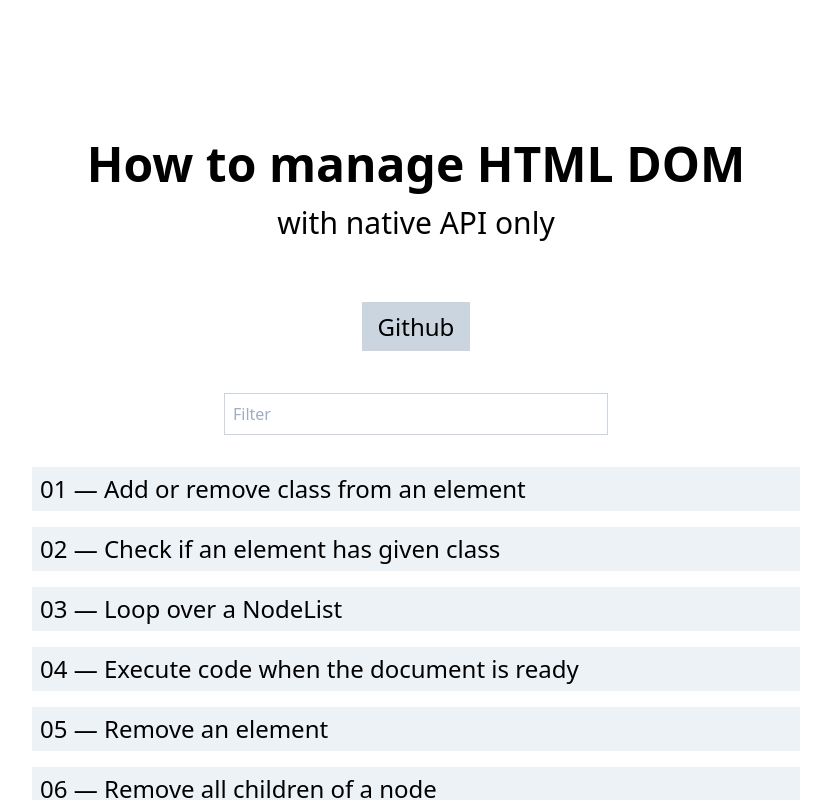
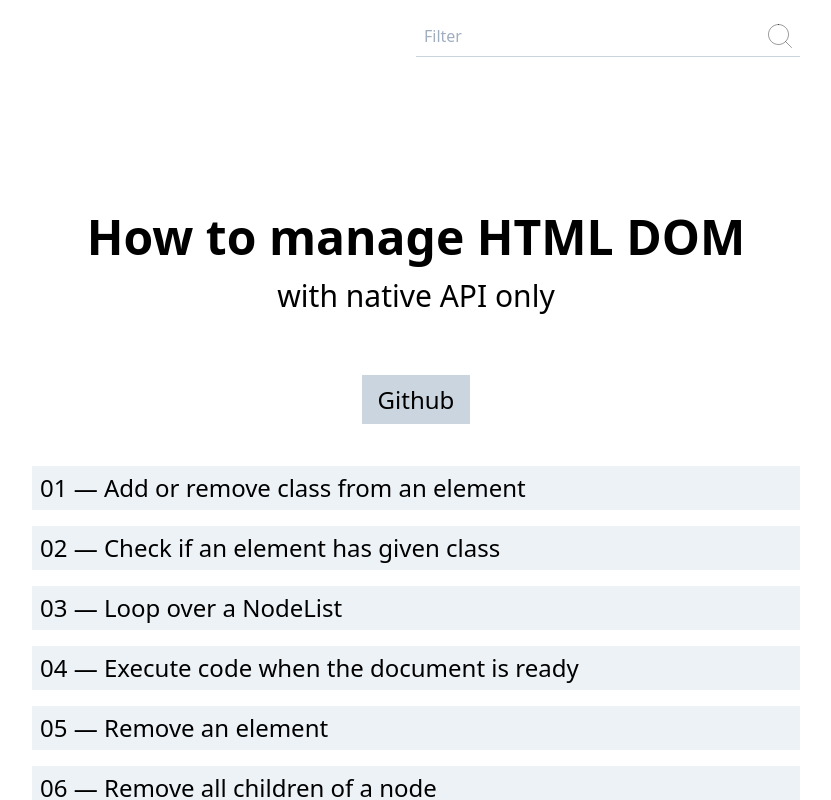
Before and after one commit to phuocng/html-dom, a React app: page / in a window 1280 px wide. Shown: the top 800 px of the page, without its empty margins (224-1055 px from the left). Built offline with nearby package versions, Linux system fonts and the light colour scheme.

Commit message:
Move Filter box to layout

```diff
--- a/client/components/Filter.tsx
+++ b/client/components/Filter.tsx
@@ -1,24 +1,35 @@
-import React, { useState } from 'react';
+import React, { useRef, useState } from 'react';
 import { Link } from 'react-router-dom';
 
 import TaskMetaList from '../constants/TaskMetaList';
+import SearchIcon from './SearchIcon';
 
 const Filter: React.FC<{}> = () => {
     const [keyword, setKeyword] = useState('');
-    const onChange = (e: React.ChangeEvent<HTMLInputElement>) => setKeyword(e.target.value);
+    const searchBoxRef = useRef<HTMLInputElement>();
+
+    const onClickSearchIcon = () => searchBoxRef.current.focus();
+    const onChangeSearchBox = (e: React.ChangeEvent<HTMLInputElement>) => setKeyword(e.target.value);
+    const onClickTask = () => setKeyword('');
+
     const tasks = keyword
                 ? TaskMetaList.filter((v) => v.title.toLowerCase().includes(keyword.toLowerCase()))
                 : [];
 
     return (
         <div className='w-full relative'>
-            <div className='border border-gray-400'>
+            <div className={`border-b border-gray-400`}>
                 <input
-                    className='border-none w-full p-2'
+                    ref={searchBoxRef}
+                    className='border-none w-full p-2 flex-1'
                     placeholder='Filter'
-                    onChange={onChange}
+                    value={keyword}
+                    onChange={onChangeSearchBox}
                 />
             </div>
+            <button className='absolute border-none p-2 right-0 top-0' onClick={onClickSearchIcon}>
+                <SearchIcon />
+            </button>
             {keyword && tasks.length === 0 && (
                 <div className='absolute left-0 w-full bg-white border-l border-r border-b border-gray-400 p-2'>
                     Not found
@@ -26,18 +37,19 @@ const Filter: React.FC<{}> = () => {
             )}
             {keyword && tasks.length > 0 && (
                 <div
-                    className='absolute left-0 w-full bg-white border-l border-r border-gray-400 overflow-auto'
+                    className='absolute left-0 w-full bg-white border-l border-r border-b border-gray-400 overflow-auto'
                     style={{ maxHeight: '300px' }}
                 >
                     <ul>
                     {
-                        tasks.map((task) => {
+                        tasks.map((task, index) => {
                             return (
                                 <li
                                     key={task.slug}
-                                    className='border-b border-gray-400 hover:bg-gray-200 p-2 truncate'
+                                    className={`border-gray-400 hover:bg-gray-200 p-2 truncate ${index === 0 ? '' : 'border-t'}`}
                                 >
                                     <Link
+                                        onClick={onClickTask}
                                         to={`/${task.slug}`}
                                         title={task.title}
                                     >
--- /dev/null
+++ b/client/components/SearchIcon.tsx
@@ -0,0 +1,24 @@
+import React from 'react';
+
+const SearchIcon: React.FC<{}> = () => {
+    return (
+        <svg
+            viewBox='0 0 24 24'
+            style={{
+                fill: 'none',
+                height: '24px',
+                stroke: "rgba(0, 0, 0, 0.4)",
+                strokeLinecap: 'round',
+                strokeLinejoin: 'round',
+                strokeWidth: 1,
+                width: '24px',
+            }}
+        >
+            <path
+                d={`M10.5,0.5c5.523,0,10,4.477,10,10s-4.477,10-10,10s-10-4.477-10-10S4.977,0.5,10.5,0.5z M23.5,23.5 l-5.929-5.929`}
+            />
+        </svg>
+    );
+};
+
+export default SearchIcon;
--- a/client/pages/HomePage.tsx
+++ b/client/pages/HomePage.tsx
@@ -2,7 +2,6 @@ import React from 'react';
 import { Helmet } from 'react-helmet';
 import { Link } from 'react-router-dom';
 
-import Filter from '../components/Filter';
 import TaskMetaList from '../constants/TaskMetaList';
 import Layout from './Layout';
 
@@ -29,10 +28,6 @@ const HomePage = () => {
                 </a>
             </div>
 
-            <div className='ml-auto mr-auto w-1/2 mb-8'>
-                <Filter />
-            </div>
-
             <div className='ml-auto mr-auto max-w-4xl'>
                 <ul>
                 {
--- a/client/pages/Layout.tsx
+++ b/client/pages/Layout.tsx
@@ -1,5 +1,6 @@
 import React, { useEffect } from 'react';
 
+import Filter from '../components/Filter';
 import Footer from './Footer';
 
 const Layout: React.FC<{}> = ({ children }) => {
@@ -11,6 +12,11 @@ const Layout: React.FC<{}> = ({ children }) => {
         <>
             <div className='flex-1 px-2 lg:px-0'>
                 <div className="ml-auto mr-auto max-w-3xl mb-8">
+                    <div className='flex justify-end'>
+                        <div className='my-4 w-1/2'>
+                            <Filter />
+                        </div>
+                    </div>
                     {children}
                 </div>
             </div>
--- a/client/pages/TaskLayout.tsx
+++ b/client/pages/TaskLayout.tsx
@@ -2,7 +2,6 @@ import React from 'react';
 import { Link } from 'react-router-dom';
 import { Helmet } from 'react-helmet';
 
-import Filter from '../components/Filter';
 import TaskMetaList, { TaskMeta } from '../constants/TaskMetaList';
 import Layout from './Layout';
 
@@ -43,10 +42,6 @@ const TaskLayout: React.FC<TaskLayoutProps> = ({ children, task }) => {
                 </a>
             </div>
 
-            <div className='ml-auto mr-auto w-1/2 mb-8'>
-                <Filter />
-            </div>
-
             <div className='mb-4'>
                 {children}
             </div>
```
